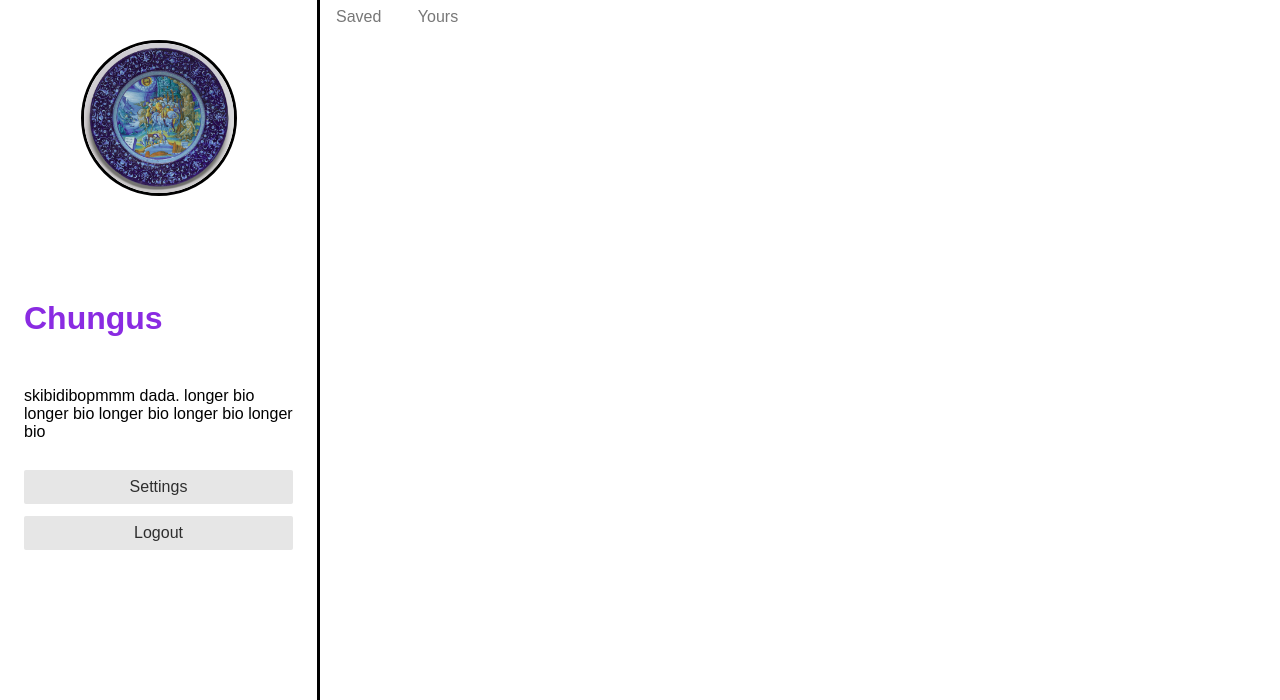
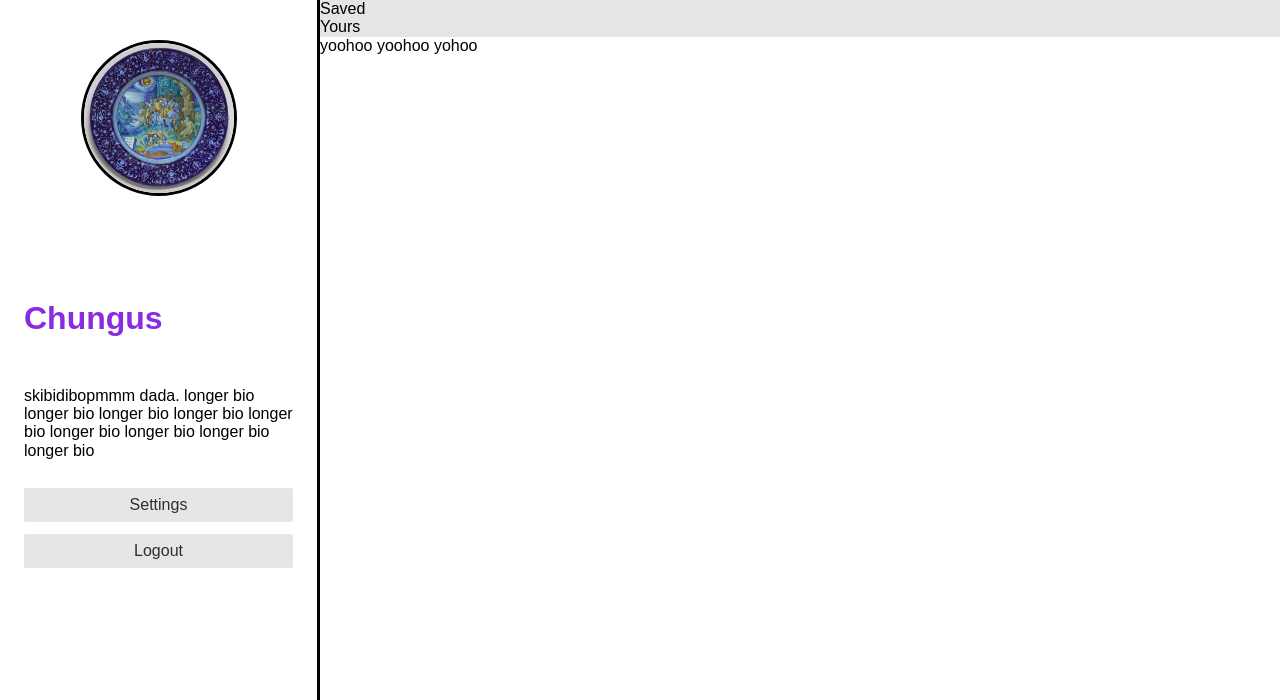
Before and after one commit to CSCI-5117-F26/developing-the-interactive-web-project-1-group-5, a Flask app: page /profile in a window 1280 px wide. Shown: the top 700 px of the page. Run offline with Flask 3, Linux system fonts and the light colour scheme; some libraries are stand-ins or nearby versions.

Commit message:
tried Sarah's tab tut

```diff
--- a/src/developing_the_interactive_web_project_1_group_5/server.py
+++ b/src/developing_the_interactive_web_project_1_group_5/server.py
@@ -82,7 +82,7 @@ def create_node():
 
 @app.route("/profile")
 def view_profile():
-    user = {"name": "Chungus", "bio": "skibidibopmmm dada. longer bio longer bio longer bio longer bio longer bio"}
+    user = {"name": "Chungus", "bio": "skibidibopmmm dada. longer bio longer bio longer bio longer bio longer bio longer bio longer bio longer bio longer bio"}
     return render_template("profile.html", user=user)
 
 @app.route("/settings")
--- a/src/developing_the_interactive_web_project_1_group_5/static/css/profile-styles.css
+++ b/src/developing_the_interactive_web_project_1_group_5/static/css/profile-styles.css
@@ -38,3 +38,35 @@ h1 {
 .pure-menu-item {
     text-align: center;
 }
+
+
+
+
+.profile-tabs {
+  display: flex;
+  flex-wrap: wrap;
+}
+
+.radiotab {
+  position: absolute;
+  opacity: 0;
+}
+
+.tab-label {
+  width: 100%;
+  background: #e5e5e5;
+  cursor: pointer;
+}
+
+.tab-label:active {
+  background: #ccc;
+}
+
+.panel {
+  display: none;
+  width: 100%;
+}
+
+input:checked + .tab-label + .panel {
+  display: block;
+}
--- a/src/developing_the_interactive_web_project_1_group_5/templates/profile.html
+++ b/src/developing_the_interactive_web_project_1_group_5/templates/profile.html
@@ -19,7 +19,24 @@
     </div>
 
     <div class="pure-u-3-4">
-        <div class="pure-menu pure-menu-horizontal profile-tabs">
+
+
+        <div class="profile-tabs">
+            <input class="radiotab" type="radio" name="prof-tabs" id="profile-saved" checked>
+            <label class="tab-label" for="profile-saved">Saved</label>
+            <div class="panel">
+                yadda yadda yadda
+            </div>
+
+            <input class="radiotab" type="radio" name="prof-tabs" id="profile-yours" checked>
+            <label class="tab-label" for="profile-yours">Yours</label>
+            <div class="panel">
+                yoohoo yoohoo yohoo
+            </div>
+        </div>
+
+
+        <!-- <div class="pure-menu pure-menu-horizontal profile-tabs">
             <ul class="pure-menu-list">
                 <li class="pure-menu-item {% if tab == 'saved' %}pure-menu-selected{% endif %}">
                     <a class="pure-menu-link">Saved</a>
@@ -29,7 +46,7 @@
                 </li>
 
             </ul>
-        </div>
+        </div> -->
 
     </div>
 </div>
--- a/src/developing_the_interactive_web_project_1_group_5/templates/settings.html
+++ b/src/developing_the_interactive_web_project_1_group_5/templates/settings.html
@@ -3,18 +3,18 @@
 {% block body %}
 
 <div class="pure-g">
-    <h1>Edit Profile Settings</h1>
 
     <form class="pure-form pure-form-stacked" method="POST">
+        <h1>Edit Profile Settings</h1>
         <fieldset>
+            <label for="picture">Edit Profile Picture</label>
+            <p>Uhhh I have no idea how to do submit a image file for a form so I'm leaving it blank. Use your imagination kiddos!!</p>
             <label for="name">Edit Name</label>
             <input id="name" name="name" type="text">
 
             <label for="bio">Edit Bio</label>
             <textarea id="bio" name="bio" rows="4"></textarea>
 
-            <label for="picture">Edit Profile Picture</label>
-            <p>Uhhh I have no idea how to do this one so I'm leaving it blank!!</p>
 
 
             <button type="submit" class="pure-button">Save</button>
```
